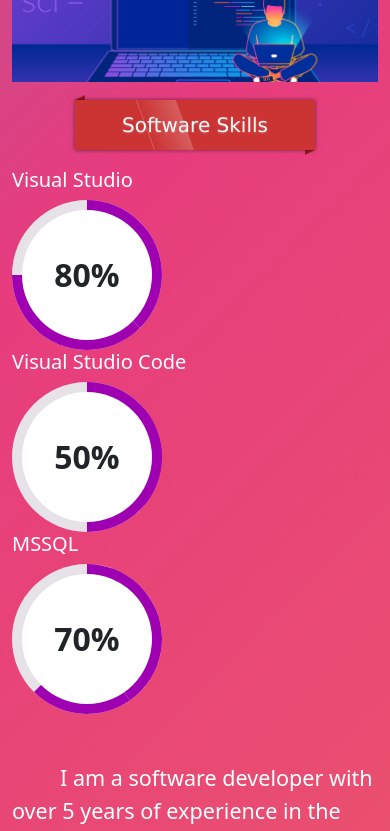
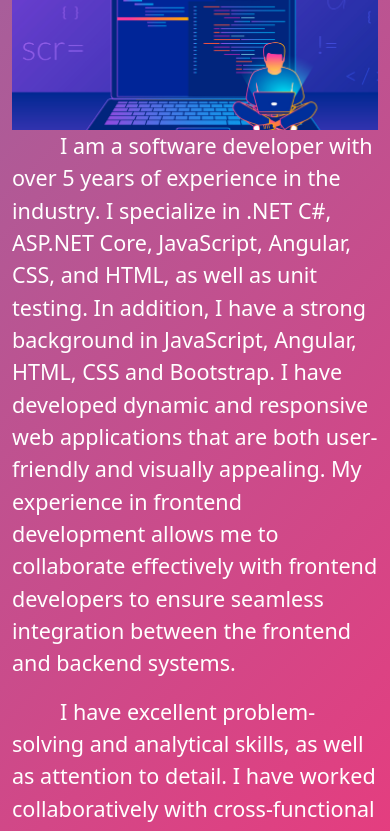
Before and after one commit to jduero/myPortfolio, an Angular app: page /myPortfolio/ in a window 390 px wide. Shown: the part 1700-2531 px from the top of the page. Built offline with nearby package versions, Linux system fonts and the light colour scheme; a web font is replaced by a local one.

Commit message:
Merge pull request #4 from jduero/myPortfolio_initial
Center software components in mobile screen

```diff
--- a/angular.json
+++ b/angular.json
@@ -101,6 +101,9 @@
             ],
             "scripts": []
           }
+        },
+        "deploy": {
+          "builder": "angular-cli-ghpages:deploy"
         }
       }
     }
--- a/package.json
+++ b/package.json
@@ -28,6 +28,7 @@
     "@angular/compiler-cli": "~12.1.1",
     "@types/jasmine": "~3.6.0",
     "@types/node": "^12.11.1",
+    "angular-cli-ghpages": "^1.0.7",
     "jasmine-core": "~3.7.0",
     "karma": "~6.3.0",
     "karma-chrome-launcher": "~3.1.0",
--- a/src/app/app.component.html
+++ b/src/app/app.component.html
@@ -52,15 +52,15 @@
     <div id="aboutme" class="container-fluid py-5">
       <div class="d-flex justify-content-center pb-5"> <app-ribbon [title]="aboutme"></app-ribbon> </div>
       <div class="row">
+        <div class="col-md-6 col-sm-12 justify-content-center">
+          <div class="py-5">
+          <img src="./assets/img/progammer.png" class="img-fluid framed" alt="random image">
+            <app-aboutme></app-aboutme>
+          </div>
+        </div>
         <div class="col-md-6 col-sm-12">
-          <img src="./assets/img/progammer.png" class="img-fluid framed" alt="random image">
           <app-ribbon [title]="softwareskills"></app-ribbon>
           <app-softwareskills></app-softwareskills>
-        </div>
-        <div class="col-md-6 col-sm-12 justify-content-center">
-          <div class="py-5">
-            <app-aboutme></app-aboutme>
-          </div>
         </div>
       </div>
     </div>
--- a/src/app/components/softwareskills/softwareskills.component.css
+++ b/src/app/components/softwareskills/softwareskills.component.css
@@ -3,6 +3,7 @@
     height: 150px;
     background: #e6e2e7;
     border-radius: 50%;
+    margin: 0 auto;
   }
 
   .circle-wrap .circle .mask,
@@ -11,107 +12,71 @@
   height: 150px;
   position: absolute;
   border-radius: 50%;
+  position: relative;
+  overflow: hidden;
+  display: grid;
+  place-items: center;
 }
 
-.circle-wrap .circle .mask {
-    clip: rect(0px, 150px, 150px, 75px);
+[role="progressbar"]::before {
+  content: "";
+  position: absolute;
+  top: 0;
+  left: 0;
+  width: 100%;
+  height: 100%;
+  background: conic-gradient(
+    var(--primary) calc(var(--percentage) * 1%),
+    var(--secondary) 0
+  );
+  mask: radial-gradient(white 55%, transparent 0);
+  mask-mode: alpha;
+  -webkit-mask: radial-gradient(#0000 55%, #000 0);
+  -webkit-mask-mode: alpha;
 }
 
-/* Visual Studio */
-   .circle-wrap .circle .mask .v-studio {
-    clip: rect(0px, 75px, 150px, 0px);
-    background-color: #9e00b1;
-  }
-  .circle-wrap .circle .mask.full.v-studio,
-  .circle-wrap .circle  .v-studio {
-    animation: v-studio ease-in-out 3s;
-    transform: rotate(135deg);
+[role="progressbar"]::after {
+  counter-reset: percentage var(--value);
+  content: counter(percentage) "%";
+  font-family: Helvetica, Arial, sans-serif;
+  font-size: calc(var(--size) / 5);
+  color: var(--secondary);
+  border-radius: 10px;
 }
 
-
-  .circle-wrap .circle .mask.full,
-  .circle-wrap .circle .fill .v-studio {
-    animation: v-studio ease-in-out 3s;
-    transform: rotate(135deg);
+.progress-container {
+  text-align: center;
 }
 
-  /* VS Code */
-  .circle-wrap .circle .mask .vs-code {
-    clip: rect(0px, 75px, 150px, 0px);
-    background-color: #9e00b1;
-  }
-  .circle-wrap .circle .mask.full.vs-code,
-  .circle-wrap .circle  .vs-code {
-    animation: vs-code ease-in-out 3s;
-    transform: rotate(135deg);
+.progress-title {
+  font-size: 28px;
+  font-weight: bold;
+  margin-bottom: 10px;
+  color: white;
 }
 
-  .circle-wrap .circle .mask.full ,
-  .circle-wrap .circle .fill .vs-code {
-    animation: vs-code ease-in-out 3s;
-    transform: rotate(45deg);
+@media (max-width: 768px) {
+  [role="progressbar"] {
+    height: 100px;
+    --size: 100px;
   }
-
-  /* MSSQL */
-
-  .circle-wrap .circle .mask .mssql {
-    clip: rect(0px, 75px, 150px, 0px);
-    background-color: #9e00b1;
-  }
-  .circle-wrap .circle .mask.full.mssql,
-  .circle-wrap .circle  .mssql {
-    animation: mssql ease-in-out 3s;
-    transform: rotate(145deg);
-  }
-
-  .circle-wrap .circle .mask.full .mssql,
-  .circle-wrap .circle .fill .mssql {
-    animation: mssql ease-in-out 3s;
-    transform: rotate(80deg);
-  }
-
-  @keyframes v-studio {
-    0% {
-      transform: rotate(0deg);
-    }
-    100% {
-      transform: rotate(135deg);
+  .progress-title {
+    font-size: 15px;
   }
 }
 
-  @keyframes vs-code {
-    0% {
-      transform: rotate(0deg);
+@media (min-width: 1024px) and (max-width: 2560px) {
+  [role="progressbar"] {
+    height: 150px;
+    --size: 100px;
   }
-    100% {
-      transform: rotate(90deg);
+  .progress-title {
+    font-size: 15px;
   }
 }
 
-  @keyframes mssql {
-    0% {
-      transform: rotate(0deg);
-    }
-    100% {
-      transform: rotate(112deg);
+@media (max-width: 425px) {
+  [role="progressbar"] {
+    height: 100px;
   }
 }
-
-  .circle-wrap .inside-circle {
-    width: 130px;
-    height: 130px;
-    border-radius: 50%;
-    background: #fff;
-    line-height: 130px;
-    text-align: center;
-    margin-top: 10px;
-    margin-left: 10px;
-    position: absolute;
-    z-index: 100;
-    font-weight: 700;
-    font-size: 2em;
-  }
-
-  h5{
-    color: white;
-  }
--- a/src/app/components/softwareskills/softwareskills.component.html
+++ b/src/app/components/softwareskills/softwareskills.component.html
@@ -1,7 +1,7 @@
-<div>
+<div class="container-fluid">
     <div class="row">
-        <div class="col-lg-4">
-            <h5 >Visual Studio</h5>
+        <div class="col-lg-4 col-sm-12 text-center mx-auto">
+            <h5>Visual Studio</h5>
             <div class="circle-wrap">
                 <div class="circle ">
 
@@ -20,8 +20,8 @@
                 </div>
             </div>
         </div>
-        <div class="col-lg-4">
-            <h5 >Visual Studio Code</h5>
+        <div class="col-lg-4 col-sm-12 text-center mx-auto">
+            <h5>Visual Studio Code</h5>
             <div class="circle-wrap">
                 <div class="circle">
 
@@ -40,9 +40,9 @@
                 </div>
             </div>
         </div>
-        <div class="col-lg-4 ">
-            <h5 >MSSQL</h5>
-            <div class="circle-wrap justify-content-center">
+        <div class="col-lg-4 col-sm-12 text-center mx-auto">
+            <h5>MSSQL</h5>
+            <div class="circle-wrap">
                 <div class="circle">
 
                     <div class="mask full mssql">
@@ -61,5 +61,4 @@
             </div>
         </div>
     </div>
-
 </div>
--- a/src/app/components/technicalskills/technicalskills.component.css
+++ b/src/app/components/technicalskills/technicalskills.component.css
@@ -262,4 +262,10 @@
 	color: white;
 }
 
+@media (max-width: 425px) {
+	p{
+		width: 80% !important ;
+	}
+  }
+
 /* THE END */
--- a/src/app/components/tictactoe/tictactoe.component.css
+++ b/src/app/components/tictactoe/tictactoe.component.css
@@ -137,8 +137,8 @@
 
 @media (min-width: 1024px) {
   .strike-through-diagonal-left::after {
-    width: 115%;
-    transform: translateY(-100%) rotate(25deg);
+    width: 150%;
+    transform: translateY(-100%) rotate(45deg);
   }
 }
 
@@ -167,7 +167,7 @@
 @media (min-width: 1024px) {
   .strike-through-diagonal-right::after {
     width: 155%;
-    transform: translateY(-100%) rotate(-44deg);
+    transform: translateY(-100%) rotate(-45deg);
   }
 }
 
--- a/src/styles.css
+++ b/src/styles.css
@@ -17,3 +17,10 @@
 		background-position: 0% 50%;
 	}
 }
+
+
+@media (max-width: 768px) {
+	body{
+		height: 307vh;
+	}
+  }
```
Also changed, not shown: src/app/components/contactus/contactus.component.css (+31 -29 lines), 2 other files (tests, documents, lock files or other folders). Lines whose indentation alone changed are shown as unchanged.
